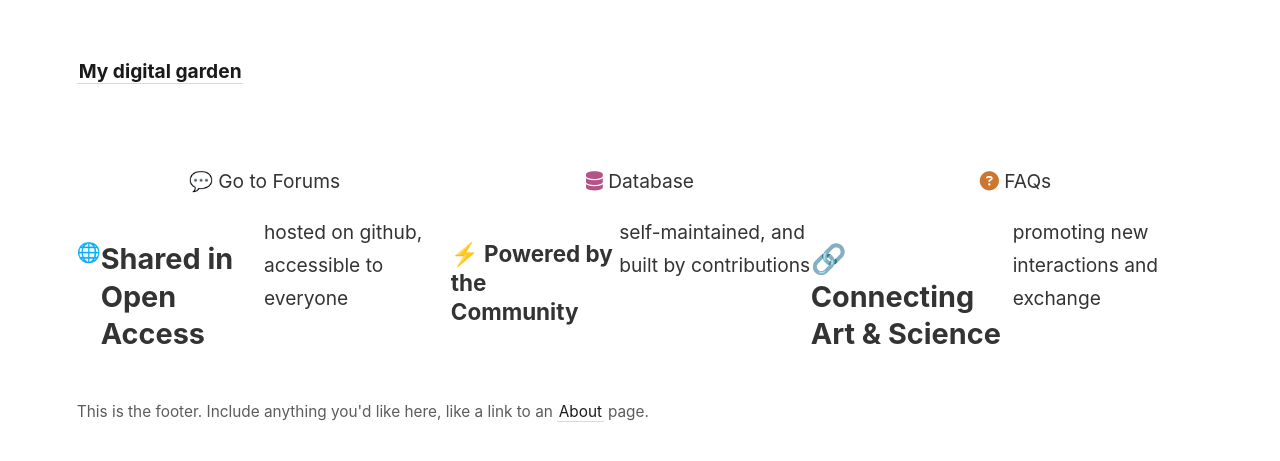
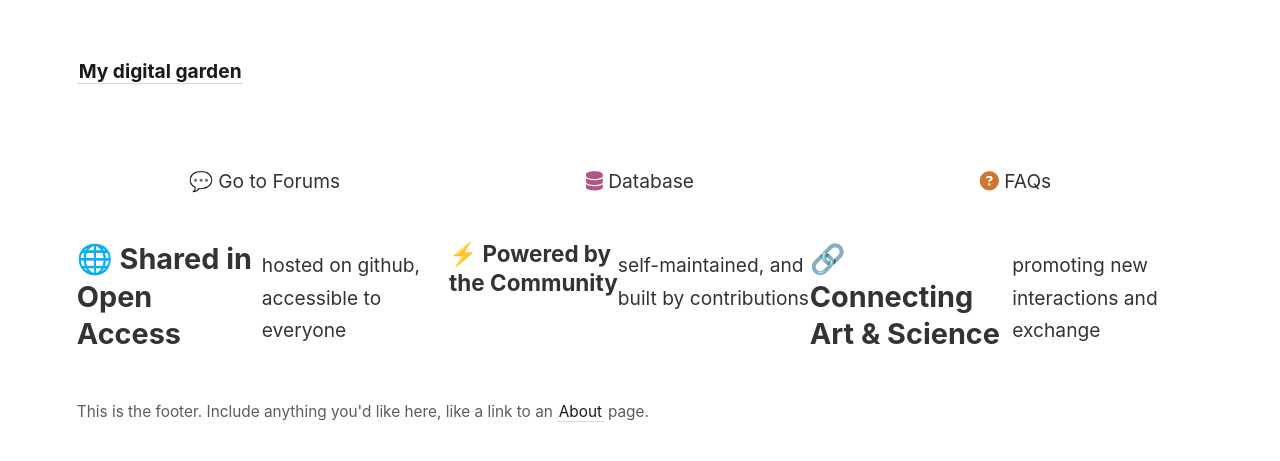
Before and after one commit to Quantumland-art/community, a Jekyll site: the page built from _pages/index.md, in a window 1280 px wide. Shown: the top 461 px of the page. Built offline with Jekyll 4.4.1, drawn with Linux system fonts in a browser that asks for light colours.

```diff
--- a/_pages/index.md
+++ b/_pages/index.md
@@ -38,13 +38,13 @@ The easiest way to get started is to read this [step-by-step guide explaining ho
     <p><i class="fa-solid fa-circle-question" style="color:#cd762f;"></i> FAQs</p>
   </div>
   <div class="communitybodyrow">
-    <p>🌐 <h2>Shared in Open Access</h2>
+    <p><h2>🌐 Shared in Open Access</h2><br>
       hosted on github, accessible to everyone
     </p>
-    <p><h3>⚡ Powered by the Community</h3>
+    <p><h3>⚡ Powered by the Community</h3><br>
       self-maintained, and built by contributions
     </p>
-    <p><h2>🔗 Connecting Art &amp; Science</h2>
+    <p><h2>🔗 Connecting Art &amp; Science</h2><br>
     promoting new interactions and exchange</p>
   </div>
 </div>
```
